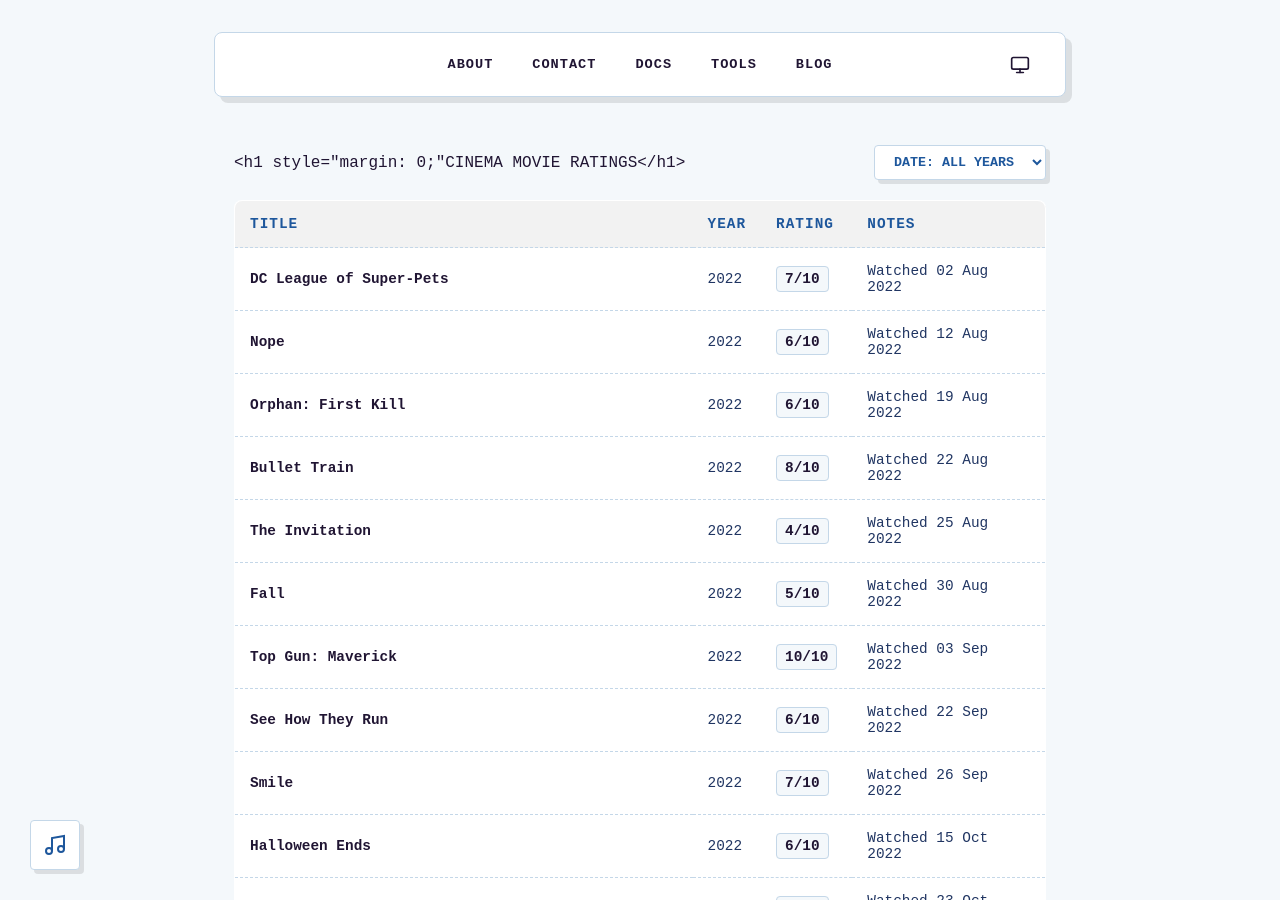
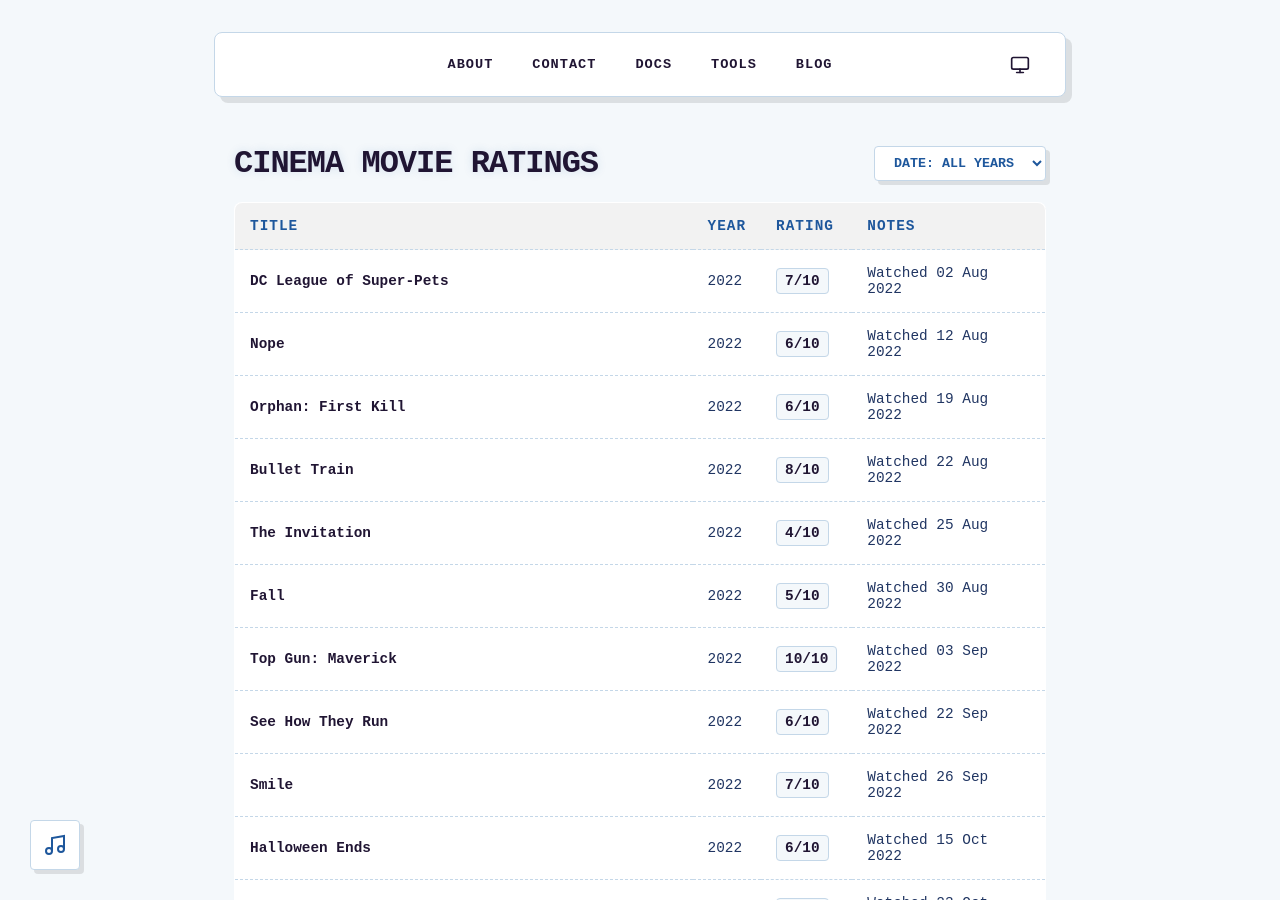
Before and after one commit to PASSK3YS/PASSK3YS.github.io, a Jekyll site: the page built from cinema-movie-ratings.md, in a window 1280 px wide and 900 px high. Built offline with Jekyll 4.4.1, drawn with Linux system fonts in a browser that asks for light colours.

Commit message:
chore: fix title

```diff
--- a/cinema-movie-ratings.md
+++ b/cinema-movie-ratings.md
@@ -92,7 +92,7 @@
 <div class="page-content">
 
     <div class="ratings-header">
-        <h1 style="margin: 0;"CINEMA MOVIE RATINGS</h1>
+        <h1 style="margin: 0;">CINEMA MOVIE RATINGS</h1>
 
         <div class="year-filter-container">
             {% assign all_years = site.data["movie-ratings"] | map: "year" | uniq | sort | reverse %}
```
